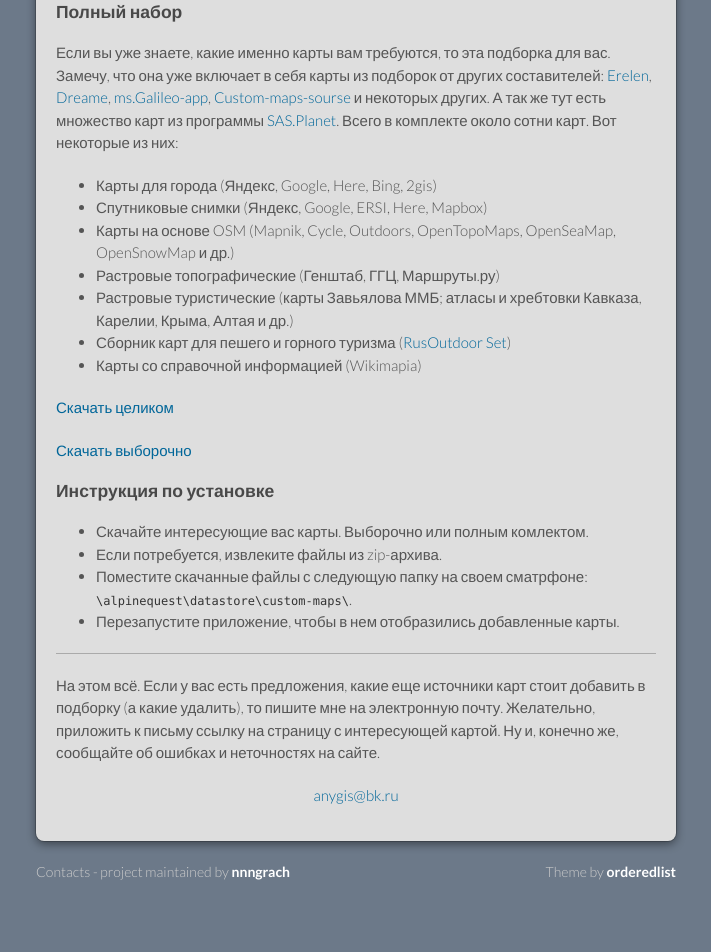
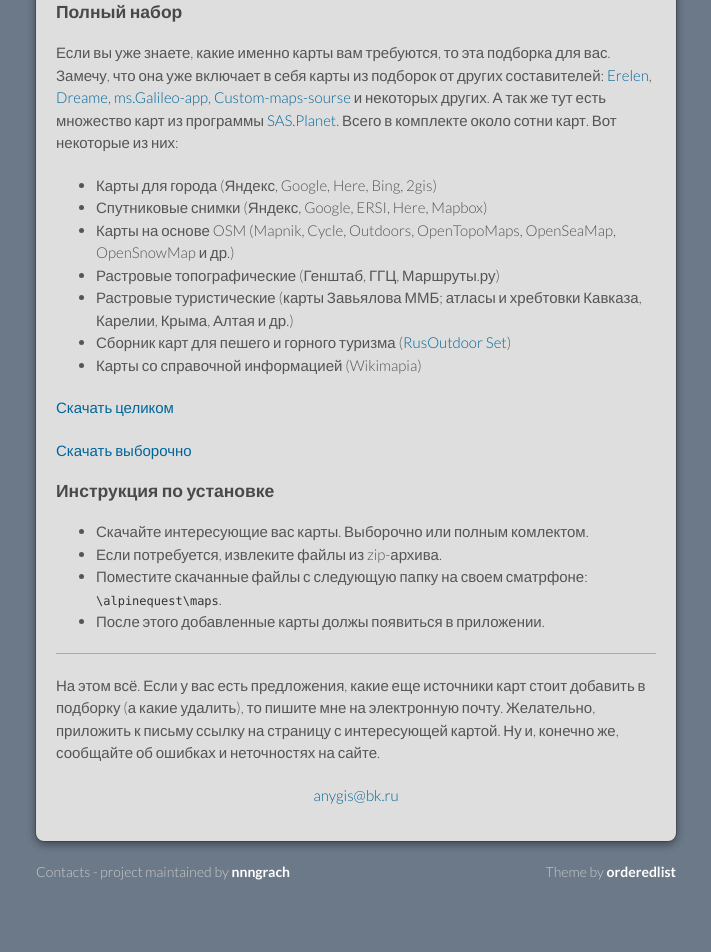
Before and after one commit to nnngrach/AnyGIS_Site, a Jekyll site: the page built from Web/Html/Alpine_ru.md, in a window 1280 px wide. Shown: the part 1005-1957 px from the top of the page, without its empty margins (284-995 px from the left). Built offline with Jekyll 4.4.1, drawn with Linux system fonts in a browser that asks for light colours.

Commit message:
Update Alpine_ru.md

```diff
--- a/Web/Html/Alpine_ru.md
+++ b/Web/Html/Alpine_ru.md
@@ -74,8 +74,8 @@
 ### Инструкция по установке
 * Скачайте интересующие вас карты. Выборочно или полным комлектом.
 * Если потребуется, извлеките файлы из zip-архива.
-* Поместите скачанные файлы с следующую папку на своем сматрфоне: `\alpinequest\datastore\custom-maps\`.
-* Перезапустите приложение, чтобы в нем отобразились добавленные карты.
+* Поместите скачанные файлы с следующую папку на своем сматрфоне: `\alpinequest\maps`.
+* После этого добавленные карты должы появиться в приложении.
 
 ---
 
```
